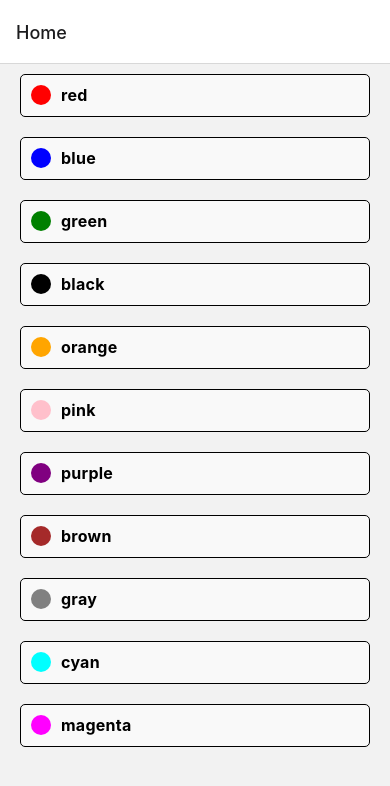
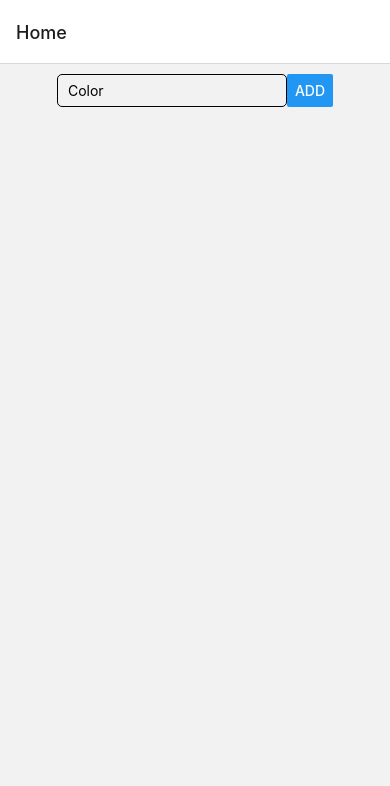
Before and after one commit to e-rojas/react-native-navigation, a React Native app: screen /Home in a window 390 px wide. Shown: the top 786 px of the page. Built offline with nearby package versions, Linux system fonts and the light colour scheme.

Commit message:
color for to add colors into list

```diff
--- a/App.tsx
+++ b/App.tsx
@@ -1,6 +1,5 @@
 import * as React from "react";
 import { NavigationContainer } from "@react-navigation/native";
-import { View, Text, Button } from "react-native";
 import { createNativeStackNavigator } from "@react-navigation/native-stack";
 import Home from "./Screens/Home";
 import Detais from "./Screens/Details";
--- a/Screens/Details.tsx
+++ b/Screens/Details.tsx
@@ -1,6 +1,6 @@
 import React from "react";
 import { StyleSheet, Text, View } from "react-native";
-
+import Color from 'color';
 interface Props {
   route: {
     params: {
@@ -10,10 +10,15 @@ interface Props {
 }
 
 const Detais = ({ route }: Props) => {
+  const { name:colorName } = route.params;
+  const color = Color(colorName);
   return (
-    <View style={[styles.container, { backgroundColor: route.params.name }]}>
-      <Text>Details</Text>
-      <Text>{route.params.name}</Text>
+    <View style={[styles.container, { backgroundColor: colorName }]}>
+     <View>
+     <Text style={styles.textDisplay}>{colorName}</Text>
+      <Text>{color.rgb().toString()}</Text>
+      <Text>{color.hsl().toString()}</Text>
+     </View>
     </View>
   );
 };
@@ -26,4 +31,8 @@ const styles = StyleSheet.create({
     alignItems: "center",
     justifyContent: "center",
   },
+  textDisplay: {
+    fontSize: 30,
+    fontWeight: "bold",
+  },
 });
--- a/Screens/Home.tsx
+++ b/Screens/Home.tsx
@@ -1,9 +1,9 @@
 import React from "react";
-import { StyleSheet, Text, View, Button, FlatList } from "react-native";
+import { StyleSheet, View,FlatList } from "react-native";
 import { StackNavigationProp } from "@react-navigation/stack";
 import { RootStackParamList } from "../App";
 import ListButton from "../components/ListButton";
-import { Data } from "../data";
+import ColorForm from "../components/ColorForm";
 type AboutScreenNavigationProp = StackNavigationProp<
   RootStackParamList,
   "Home"
@@ -14,14 +14,24 @@ interface Props {
 }
 
 const Home = ({ navigation }: Props) => {
+  const [data, setData] = React.useState<{ color: string; id: number }[]>([]);
+  const [color, setColor] = React.useState<string>("");
+  const addColor = (color: string) => {
+    setData([
+      ...data,
+      { color: color.toLocaleLowerCase(), id: data.length + 1 },
+    ]);
+    setColor("");
+  };
   function handlePress(color: string) {
     navigation.navigate("Details", { name: color });
   }
   return (
     <View style={styles.container}>
+      <ColorForm addColor={addColor} color={color} setColor={setColor} />
       <FlatList
         style={{ width: "100%" }}
-        data={Data}
+        data={data}
         keyExtractor={(item) => String(item.id)}
         renderItem={({ item }) => (
           <ListButton
--- /dev/null
+++ b/components/ColorForm.tsx
@@ -0,0 +1,42 @@
+import React from "react";
+import { Button, StyleSheet, Text, TextInput, View } from "react-native";
+
+interface Props {
+  addColor: (color: string) => void;
+  color: string;
+  setColor: React.Dispatch<React.SetStateAction<string>>;
+}
+
+const ColorForm = ({ addColor, color, setColor }: Props) => {
+  return (
+    <View style={styles.container}>
+      <TextInput
+        style={styles.textInput}
+        placeholder="Color"
+        onChangeText={(text) => setColor(text)}
+        value={color}
+      />
+      <Button
+        title="Add"
+        onPress={() => {
+          addColor(color);
+        }}
+      />
+    </View>
+  );
+};
+
+export default ColorForm;
+
+const styles = StyleSheet.create({
+  container: {
+    marginTop: 10,
+    flexDirection: "row",
+  },
+  textInput: {
+    flex: 1,
+    borderWidth: 1,
+    borderRadius: 5,
+    paddingLeft: 10,
+  },
+});
--- a/data.tsx
+++ /dev/null
@@ -1,13 +0,0 @@
-export const Data = [
-    {color: 'red',id:1},
-    {color: 'blue',id:2},
-    {color: 'green',id:3},
-    {color: 'black',id:5},
-    {color: 'orange',id:7},
-    {color: 'pink',id:8},
-    {color: 'purple',id:9},
-    {color: 'brown',id:10},
-    {color: 'gray',id:13},
-    {color: 'cyan',id:14},
-    {color: 'magenta',id:15},
-  ]
--- a/package.json
+++ b/package.json
@@ -13,6 +13,7 @@
     "@react-native-community/masked-view": "^0.1.11",
     "@react-navigation/native": "^6.0.6",
     "@react-navigation/native-stack": "^6.2.5",
+    "color": "^4.2.0",
     "expo": "~44.0.0",
     "expo-status-bar": "~1.2.0",
     "react": "17.0.1",
@@ -24,6 +25,7 @@
   },
   "devDependencies": {
     "@babel/core": "^7.12.9",
+    "@types/color": "^3.0.2",
     "@types/react": "~17.0.21",
     "@types/react-native": "~0.64.12",
     "typescript": "~4.3.5"
```
Also changed, not shown: 1 other file (tests, documents, lock files or other folders).
